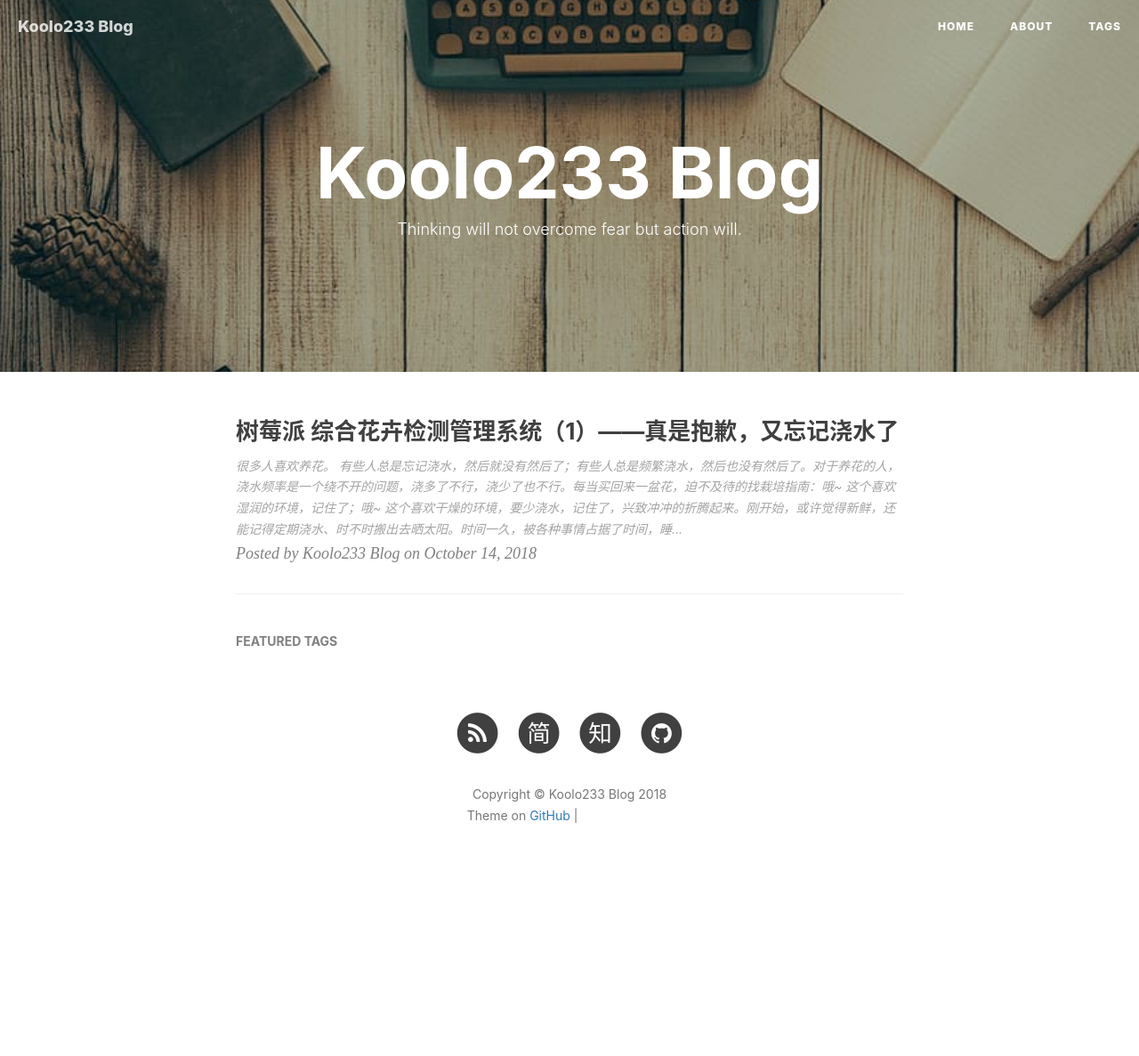
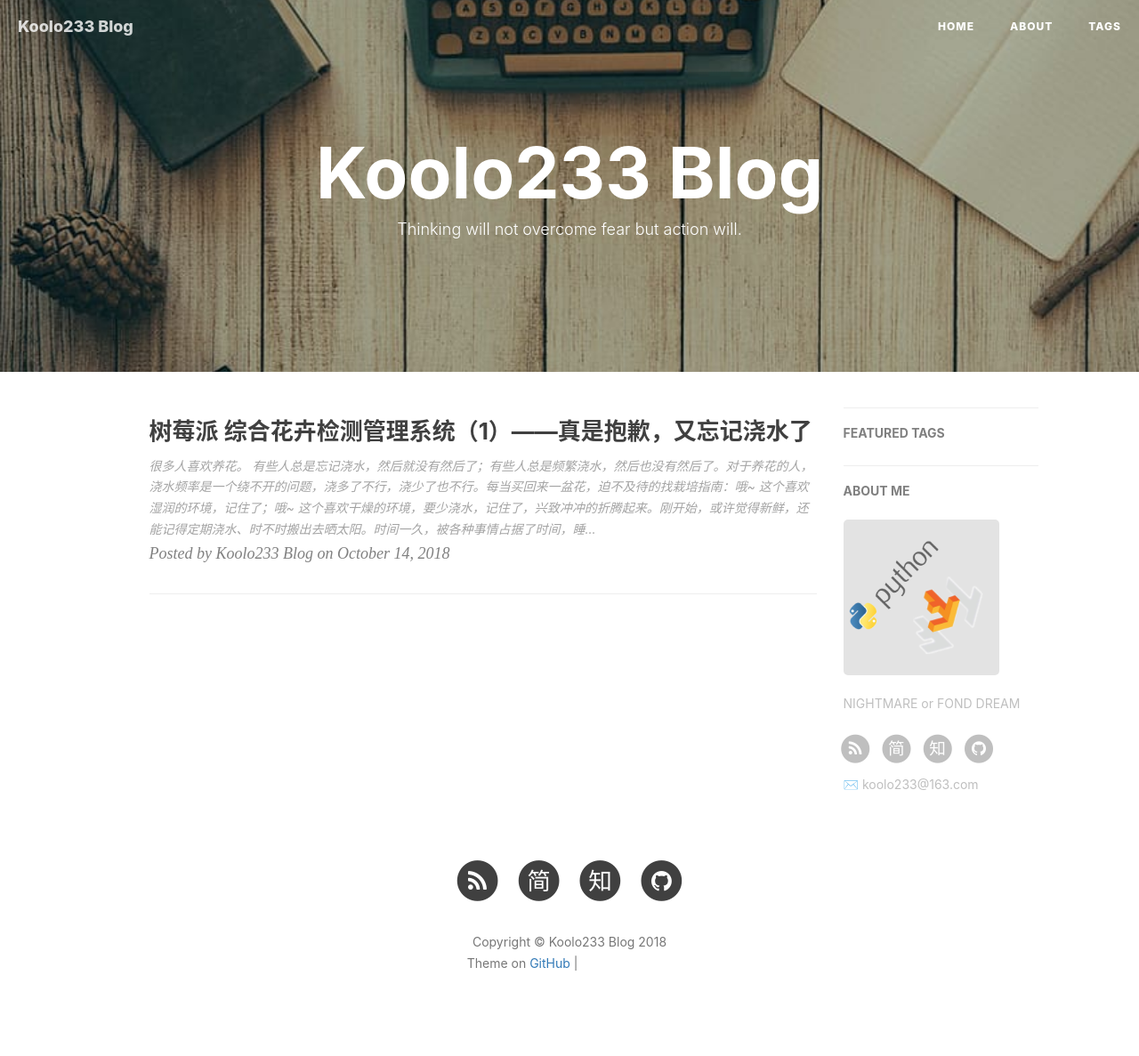
Before and after one commit to USTB-MLgroup/ustb-mlgroup.GITHUB.IO, a Jekyll site: the page built from index.html, in a window 1280 px wide. Shown: the whole page at 89% size. Built offline with Jekyll 4.4.1, drawn with Linux system fonts in a browser that asks for light colours; nearby versions of some CDN libraries; the list of posts is cut into pages by our own code; comment, search, counter and statistics services are not loaded; before the commit the page ends 1021 px from its top, so only the background shows below that; grey boxes are pictures that could not be loaded.

Commit message:
Update _config.yml

```diff
--- a/_config.yml
+++ b/_config.yml
@@ -10,7 +10,7 @@ baseurl: ""      # for example, '/blog' if your blog hosted on 'host/blog'
 github_repo: "https://github.com/koolo233/koolo233.github.io.git" # you code repository
 
 # Sidebar settings
-sidebar: False                        # whether or not using Sidebar.
+sidebar: True                        # whether or not using Sidebar.
 sidebar-about-description: "NIGHTMARE or FOND DREAM"
 sidebar-avatar: /img/avatar_my.jpg      # use absolute URL, seeing it's used in both `/` and `/about/`
 
```
